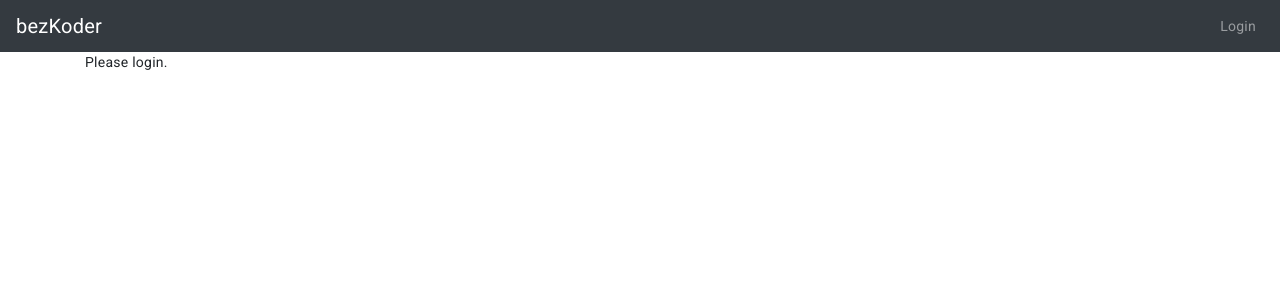
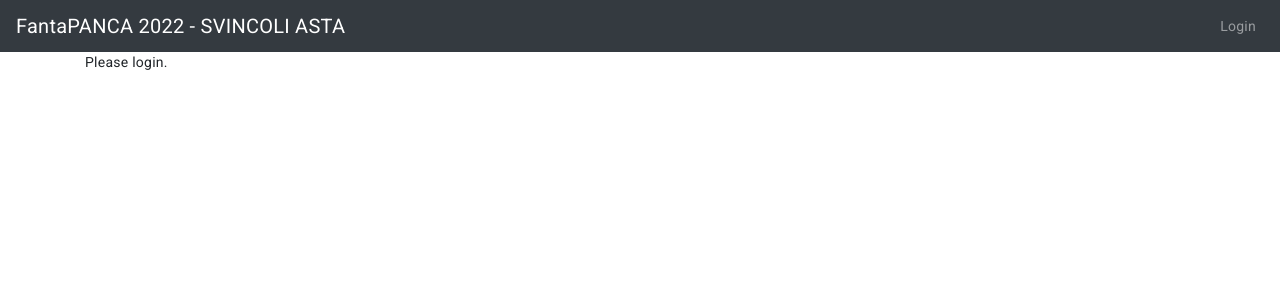
Before and after one commit to sOoN92/gestionale-svincolati, an Angular app in the folder angular-15-client/: page /user in a window 1280 px wide. Shown: the top 300 px of the page. Built offline with nearby package versions, Linux system fonts and the light colour scheme; no server answers.

Commit message:
fix cors

```diff
--- a/angular-15-client/src/app/app.component.html
+++ b/angular-15-client/src/app/app.component.html
@@ -1,6 +1,6 @@
 <div id="app">
   <nav class="navbar navbar-expand navbar-dark bg-dark">
-    <a href="#" class="navbar-brand">bezKoder</a>
+    <a href="#" class="navbar-brand">FantaPANCA 2022 - SVINCOLI ASTA</a>
     <ul class="navbar-nav mr-auto" routerLinkActive="active">
       <li class="nav-item" *ngIf="showAdminBoard">
         <a href="/admin" class="nav-link" routerLink="admin">Admin Board</a>
```
Also changed, not shown: 1 other file (tests, documents, lock files or other folders).
